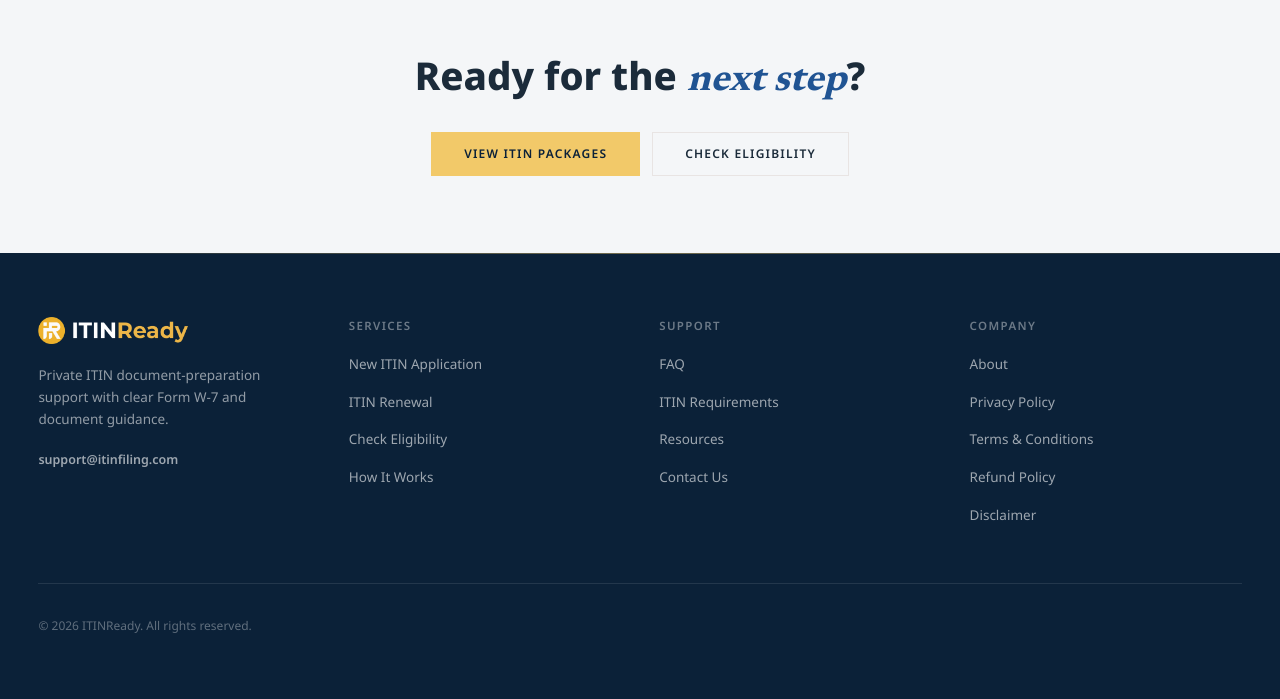
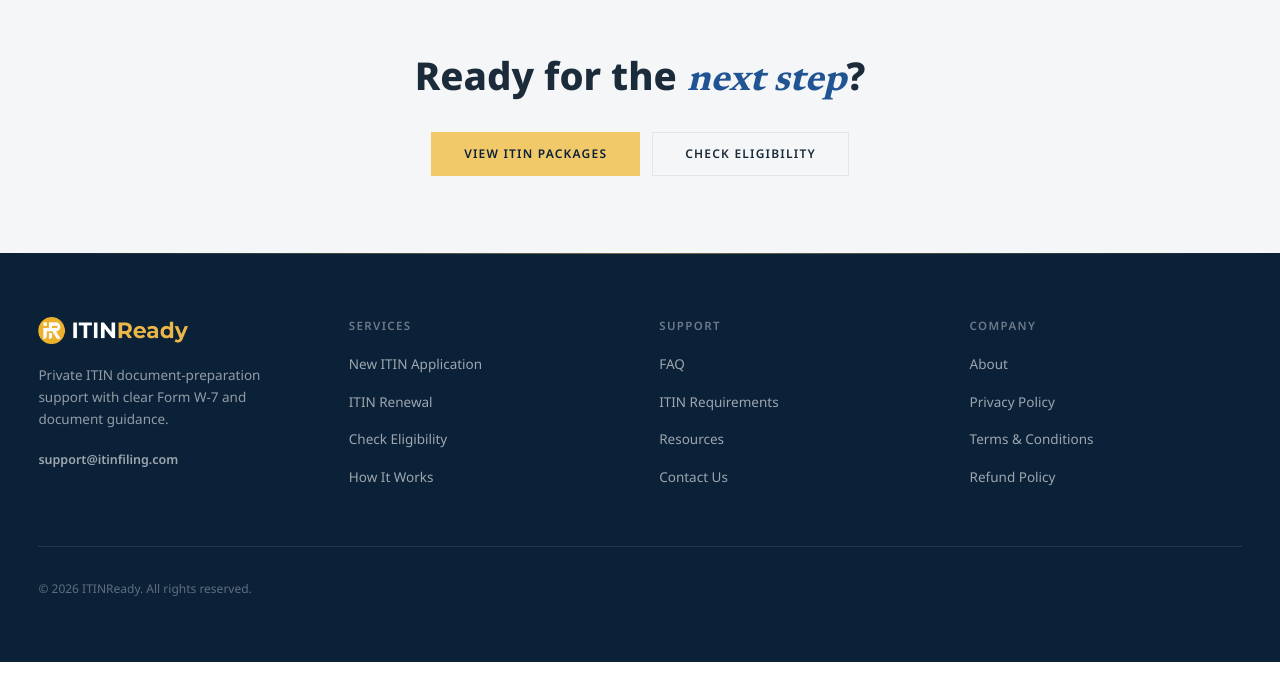
Before and after one commit to Naveed1891/ITIN-Filing-Website, a Next.js app: page /about in a window 1280 px wide. Shown: the part 1448-2147 px from the top of the page. After the commit the page ends 2110 px from the top, so only its background shows below. Built offline with nearby package versions, Linux system fonts and the light colour scheme; no server answers; a web font is replaced by a local one.

Commit message:
disclaimer page deletion

```diff
--- a/src/components/layout/Footer.tsx
+++ b/src/components/layout/Footer.tsx
@@ -27,7 +27,6 @@ const columns = [
       { label: "Privacy Policy", href: "/privacy-policy" },
       { label: "Terms & Conditions", href: "/terms-and-conditions" },
       { label: "Refund Policy", href: "/refund-policy" },
-      { label: "Disclaimer", href: "/disclaimer" },
     ],
   },
 ];
--- a/src/content/public-pages.ts
+++ b/src/content/public-pages.ts
@@ -408,47 +408,6 @@ export const publicPages: PublicPageData[] = [
     ],
     primaryCta: { label: "Contact support", href: "/contact" },
   },
-  {
-    slug: "disclaimer",
-    eyebrow: "Legal",
-    title: "Professional information disclaimer",
-    metaTitle: "Disclaimer | ITINReady",
-    metaDescription:
-      "Read important limitations about ITINReady, general tax information, government affiliation and application outcomes.",
-    intro:
-      "ITINReady provides general information and private document-preparation support. It is not the IRS and is not affiliated with the U.S. government.",
-    sections: [
-      {
-        id: "not-advice",
-        title: "General information, not individual advice",
-        paragraphs: [
-          "Website content is educational and does not replace advice from a qualified tax professional or attorney who has reviewed your circumstances.",
-        ],
-      },
-      {
-        id: "no-affiliation",
-        title: "No government affiliation",
-        paragraphs: [
-          "References and links to IRS forms are provided for convenience. Government forms and instructions are available free from IRS.gov.",
-        ],
-      },
-      {
-        id: "no-guarantee",
-        title: "No guaranteed outcome or timing",
-        paragraphs: [
-          "The IRS controls ITIN eligibility, document review, processing and assignment. No statement on this website should be understood as a guarantee of approval or a fixed processing date.",
-        ],
-      },
-      {
-        id: "current-information",
-        title: "Use current official guidance",
-        paragraphs: [
-          "Tax rules and agency procedures can change. Verify important filing decisions against current IRS forms and instructions.",
-        ],
-      },
-    ],
-    primaryCta: { label: "View IRS guidance", href: "https://www.irs.gov/tin/itin" },
-  },
 ];
 
 export const publicPageMap = new Map(
```
